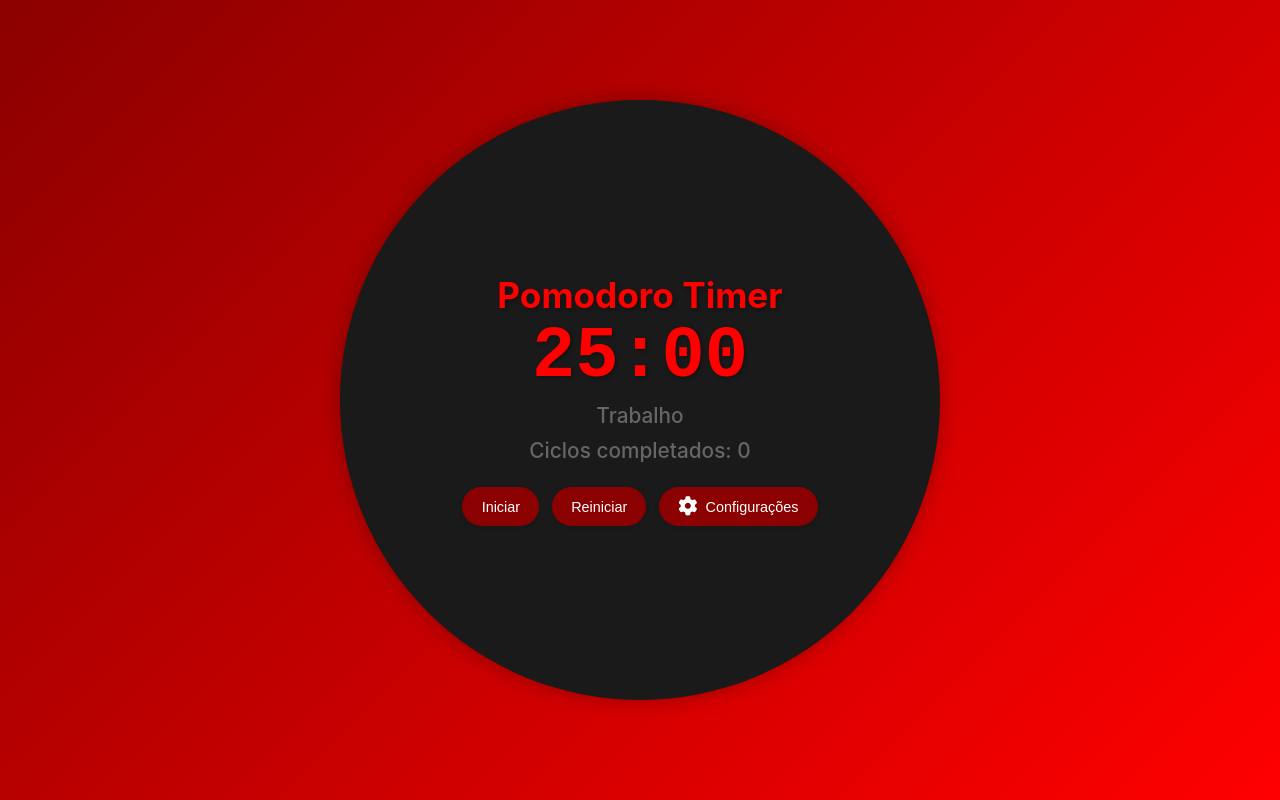
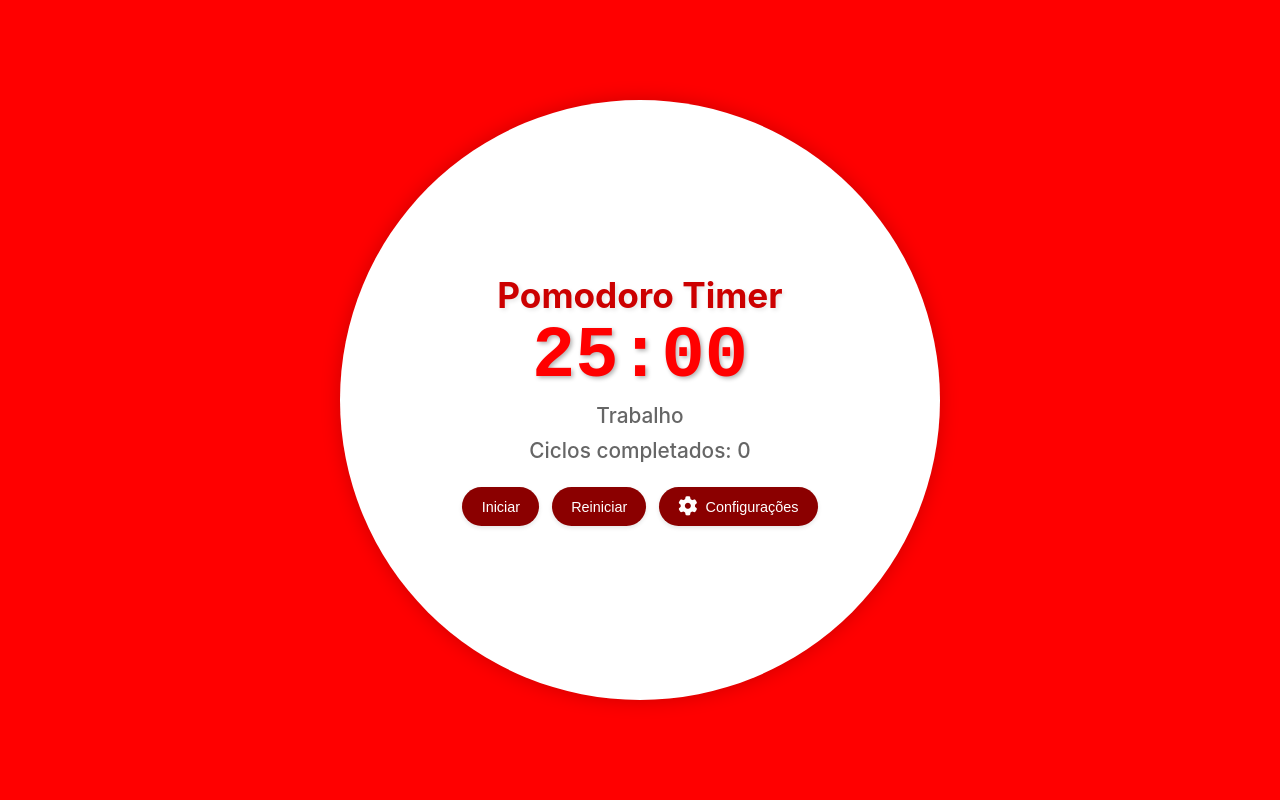
Before and after one commit to euapariciocoelho1996/React-Pomodoro, a React (Create React App) app in the folder react-pomodoro/: page / in a window 1280 px wide. Built offline with nearby package versions, Linux system fonts and the light colour scheme.

Commit message:
atualização nas cores

```diff
--- a/react-pomodoro/src/App.css
+++ b/react-pomodoro/src/App.css
@@ -4,14 +4,14 @@
   display: flex;
   justify-content: center;
   align-items: center;
-  background: linear-gradient(135deg, #8B0000 0%, #FF0000 100%);
+  background: #FF0000; /* Fundo vermelho */
 }
 
 .pomodoro-container {
-  background-color: #1a1a1a;
+  background-color: #ffffff;
   padding: 2rem;
   border-radius: 50%;
-  box-shadow: 0 0 20px rgba(0, 0, 0, 0.3);
+  box-shadow: 0 0 20px rgba(0, 0, 0, 0.2);
   text-align: center;
   position: relative;
   width: 600px;
@@ -31,17 +31,17 @@
   left: -10px;
   right: -10px;
   bottom: -10px;
-  background: linear-gradient(45deg, #8B0000, #FF0000);
+  background: linear-gradient(45deg, #ffcccc, #ff9999);
   border-radius: 50%;
   z-index: -1;
-  opacity: 0.1;
+  opacity: 0.3;
 }
 
 .pomodoro-container h1 {
-  color: #FF0000;
+  color: #cc0000;
   margin: 0;
   font-size: 2.2rem;
-  text-shadow: 2px 2px 4px rgba(0, 0, 0, 0.3);
+  text-shadow: 2px 2px 4px rgba(0, 0, 0, 0.1);
 }
 
 .timer {
@@ -65,12 +65,12 @@
 .timer h2 {
   font-size: 4rem;
   margin: 0;
-  color: #8B0000;
+  color: #555;
   font-family: 'Courier New', monospace;
 }
 
 .timer p {
-  color: #666;
+  color: #777;
   margin: 0.5rem 0;
 }
 
@@ -81,12 +81,12 @@ button {
   border-radius: 5px;
   cursor: pointer;
   transition: all 0.3s ease;
-  background-color: #8B0000;
+  background-color: #ff6666;
   color: white;
 }
 
 button:hover {
-  background-color: #FF0000;
+  background-color: #ff3333;
   transform: translateY(-2px);
 }
 
@@ -97,12 +97,12 @@ button:active {
 .config-panel {
   margin-top: 2rem;
   padding: 1.5rem;
-  background: rgba(139, 0, 0, 0.1);
+  background: rgba(255, 102, 102, 0.1);
   border-radius: 10px;
 }
 
 .config-panel h3 {
-  color: #8B0000;
+  color: #cc0000;
   margin-bottom: 1rem;
 }
 
@@ -115,14 +115,14 @@ button:active {
 }
 
 .config-item label {
-  color: #666;
+  color: #777;
   font-size: 0.9rem;
 }
 
 .config-item input[type="number"] {
   width: 100px;
   padding: 0.5rem;
-  border: 1px solid #8B0000;
+  border: 1px solid #ff6666;
   border-radius: 5px;
   text-align: center;
   font-size: 1rem;
@@ -132,7 +132,7 @@ button:active {
   width: 200px;
   height: 8px;
   -webkit-appearance: none;
-  background: #ddd;
+  background: #ff9999;
   border-radius: 4px;
   outline: none;
 }
@@ -141,18 +141,18 @@ button:active {
   -webkit-appearance: none;
   width: 20px;
   height: 20px;
-  background: #8B0000;
+  background: #ff6666;
   border-radius: 50%;
   cursor: pointer;
   transition: background 0.3s ease;
 }
 
 .config-item input[type="range"]::-webkit-slider-thumb:hover {
-  background: #FF0000;
+  background: #ff3333;
 }
 
 .config-item input:disabled {
-  background-color: #f0f0f0;
+  background-color: #f5f5f5;
   cursor: not-allowed;
 }
 
@@ -160,7 +160,7 @@ button:active {
   margin-top: 0.5rem;
   padding: 0.5rem 1rem;
   font-size: 0.9rem;
-  background-color: #8B0000;
+  background-color: #ff6666;
   color: white;
   border: none;
   border-radius: 4px;
@@ -169,7 +169,7 @@ button:active {
 }
 
 .test-sound-btn:hover {
-  background-color: #FF0000;
+  background-color: #ff3333;
   transform: translateY(-2px);
 }
 
```
